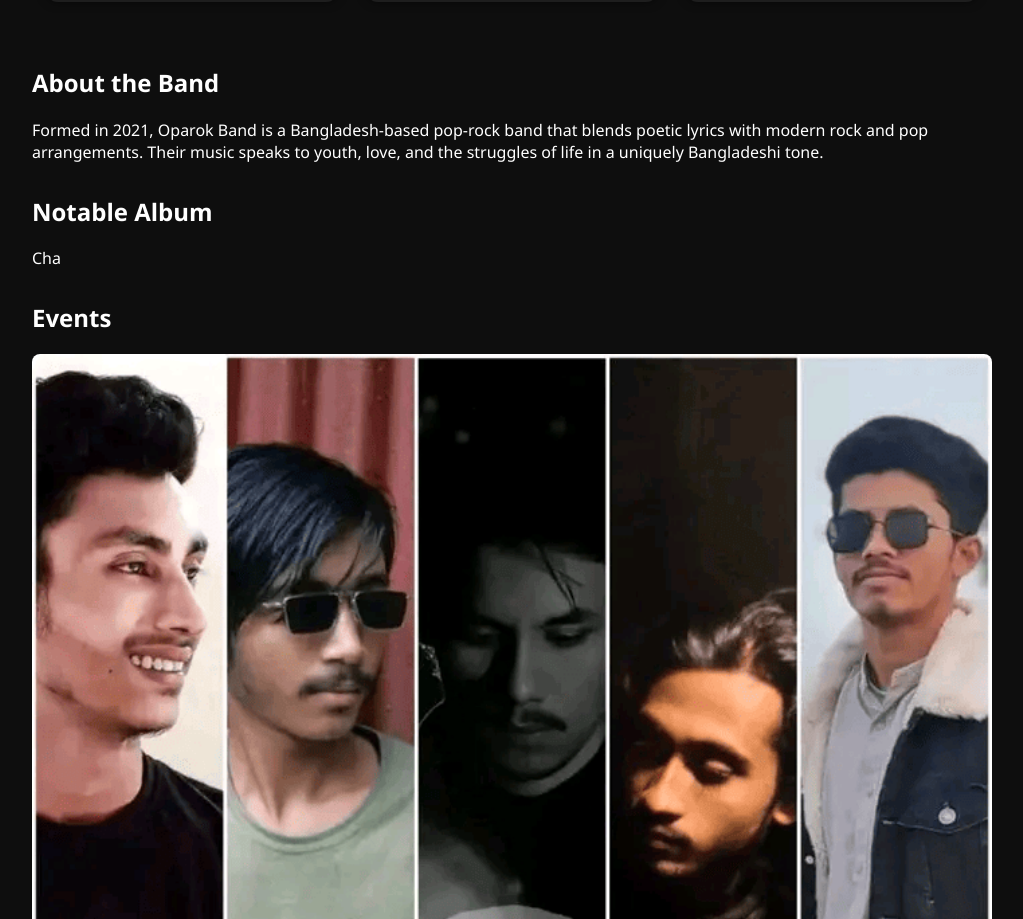
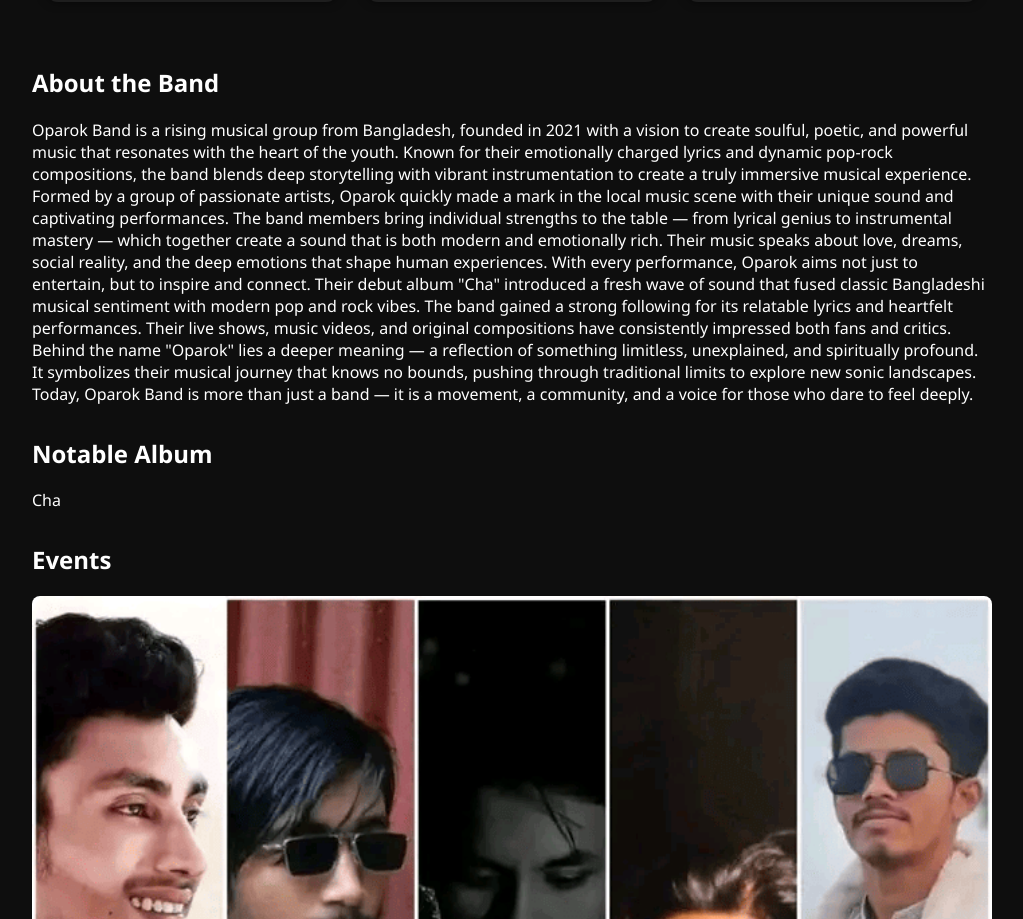
Before and after one commit to SabbirHosenAkash/OparokBand, a plain HTML site: page index.html in a window 1280 px wide. Shown: the part 843-1762 px from the top of the page, without its empty margins (128-1151 px from the left). Drawn offline with Linux system fonts and the light colour scheme.

Commit message:
Update index.html

```diff
--- a/index.html
+++ b/index.html
@@ -35,7 +35,17 @@
 
 <section class="about">
   <h2>About the Band</h2>
-  <p>Formed in 2021, Oparok Band is a Bangladesh-based pop-rock band that blends poetic lyrics with modern rock and pop arrangements. Their music speaks to youth, love, and the struggles of life in a uniquely Bangladeshi tone.</p>
+  <p>Oparok Band is a rising musical group from Bangladesh, founded in 2021 with a vision to create soulful, poetic, and powerful music that resonates with the heart of the youth. Known for their emotionally charged lyrics and dynamic pop-rock compositions, the band blends deep storytelling with vibrant instrumentation to create a truly immersive musical experience.
+
+Formed by a group of passionate artists, Oparok quickly made a mark in the local music scene with their unique sound and captivating performances. The band members bring individual strengths to the table — from lyrical genius to instrumental mastery — which together create a sound that is both modern and emotionally rich.
+
+Their music speaks about love, dreams, social reality, and the deep emotions that shape human experiences. With every performance, Oparok aims not just to entertain, but to inspire and connect.
+
+Their debut album "Cha" introduced a fresh wave of sound that fused classic Bangladeshi musical sentiment with modern pop and rock vibes. The band gained a strong following for its relatable lyrics and heartfelt performances. Their live shows, music videos, and original compositions have consistently impressed both fans and critics.
+
+Behind the name "Oparok" lies a deeper meaning — a reflection of something limitless, unexplained, and spiritually profound. It symbolizes their musical journey that knows no bounds, pushing through traditional limits to explore new sonic landscapes.
+
+Today, Oparok Band is more than just a band — it is a movement, a community, and a voice for those who dare to feel deeply.</p>
 </section>
 
 <section class="album">
```
